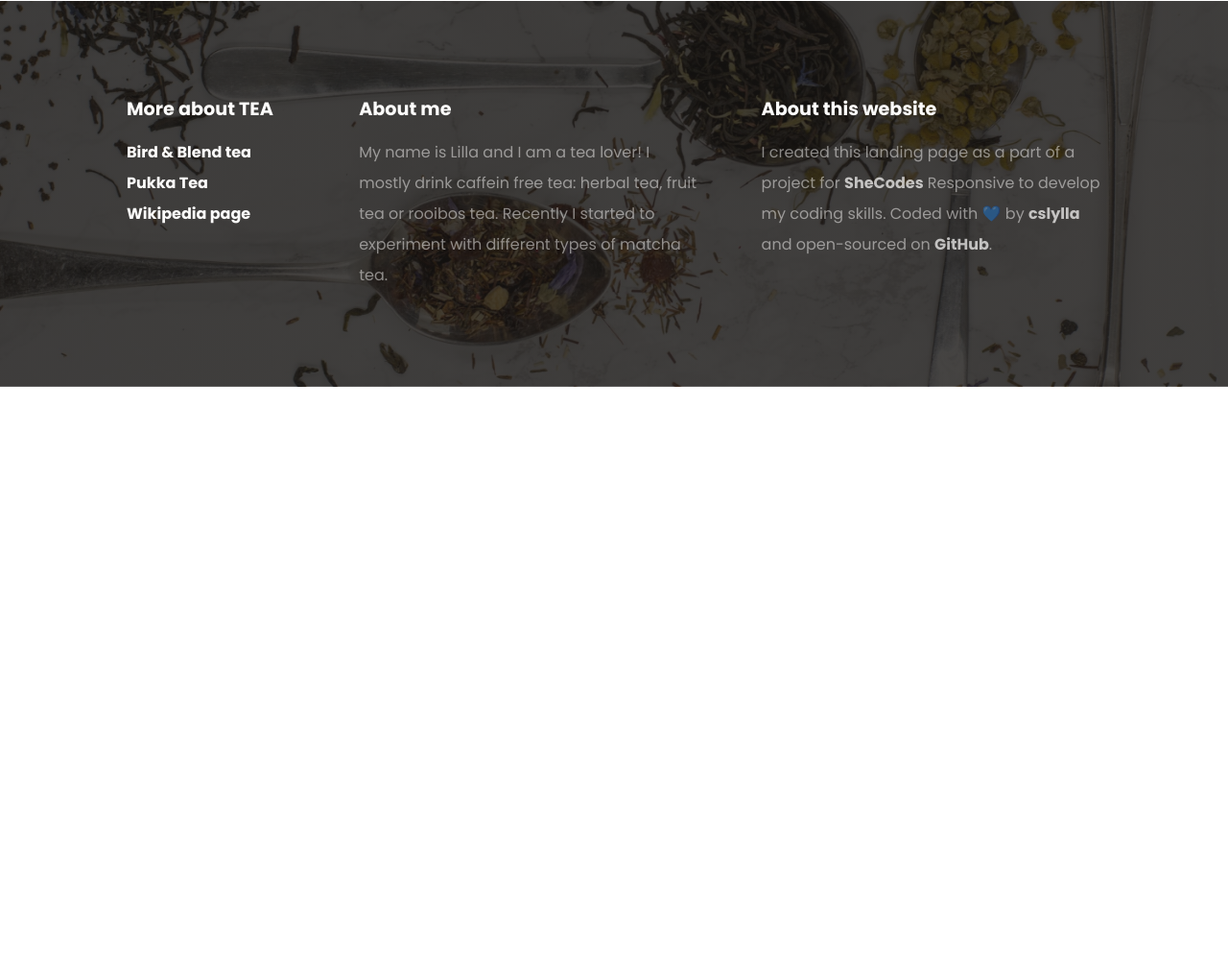
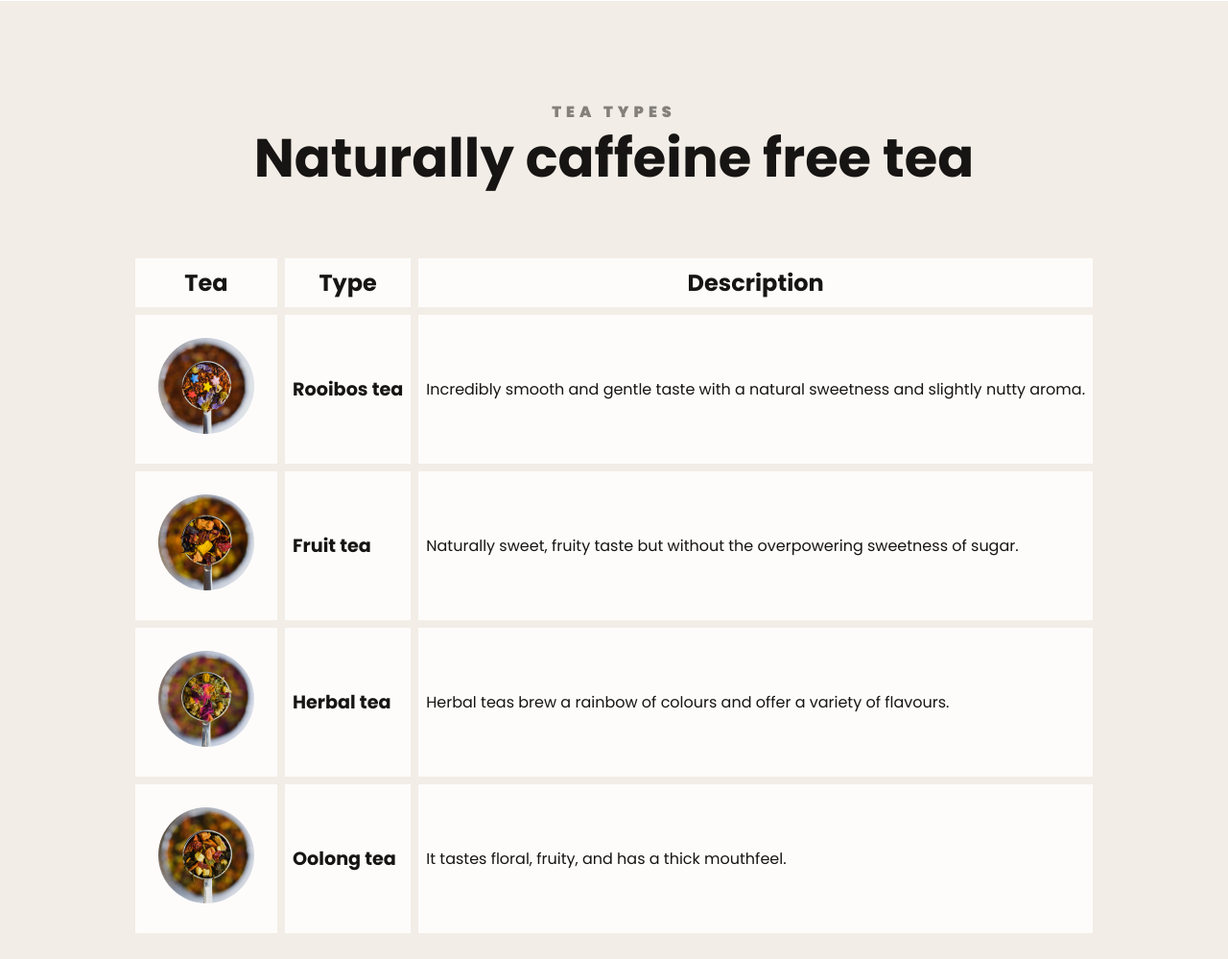
Before and after one commit to cslylla/tea-lover-landing-page, a plain HTML site: page index.html in a window 1280 px wide. Shown: the part 4121-5120 px from the top of the page at 96% size. Before the commit the page ends 4524 px from the top, so only its background shows below. Drawn offline with Linux system fonts and the light colour scheme; a script that the page names is missing.

Commit message:
Add table with photos for tea types

```diff
--- a/index.html
+++ b/index.html
@@ -47,7 +47,7 @@
             </div>
         </section>
 
-        <section class="favorites">
+        <section class="secondary">
             <h3>Teas</h3>
             <h2>My favorite teas</h2>
             <div class="cards">
@@ -668,6 +668,55 @@
             </div>
         </section>
 
+        <section class="secondary">
+            <h3>Tea types</h3>
+            <h2>Naturally caffeine free tea</h2>
+            <div class="table-container">
+            <table>
+                <thead>
+                    <tr>
+                        <th>Tea</th>
+                        <th>Type</th>
+                        <th>Description</th>
+                    </tr>
+                </thead>
+                <tbody>
+                    <tr>
+                        <td>
+                            <img src="/images/rooibos.jpg" alt="Rooibos tea">
+                        </td>
+                        <td class="type">Rooibos tea</td>
+                        <td>Incredibly smooth and gentle taste with a natural sweetness and slightly nutty aroma.</td>
+                    </tr>
+
+                    <tr>
+                        <td>
+                            <img src="/images/fruit.jpg" alt="Fruit tea">
+                        </td>
+                        <td class="type">Fruit tea</td>
+                        <td>Naturally sweet, fruity taste but without the overpowering sweetness of sugar.</td>
+                    </tr>
+
+                    <tr>
+                        <td>
+                            <img src="/images/herbal.jpg" alt="Herbal tea">
+                        </td>
+                        <td class="type">Herbal tea</td>
+                        <td>Herbal teas brew a rainbow of colours and offer a variety of flavours.</td>
+                    </tr>
+
+                    <tr>
+                        <td>
+                            <img src="/images/oolong.jpg" alt="Oolong tea">
+                        </td>
+                        <td class="type">Oolong tea</td>
+                        <td>It tastes floral, fruity, and has a thick mouthfeel.</td>
+                    </tr>
+                </tbody>
+            </table>
+            </div>
+        </section>
+
     </main>
 
     <footer>
--- a/src/styles.css
+++ b/src/styles.css
@@ -209,7 +209,7 @@ header {
 }
 
 /* FAVORITES */
-.favorites {
+.secondary {
   background-color: var(--secondary-light);
 }
 
@@ -270,6 +270,44 @@ header {
   align-items: center;
   justify-content: center;
   margin: 3rem auto 0;
+}
+
+/* TYPES */
+.table-container {
+  overflow-x: auto;
+}
+
+table {
+  margin: 4rem auto 0;
+  border-collapse: collapse;
+}
+
+th {
+  font-size: 1.5rem;
+}
+
+tr {
+  background-color: var(--light);
+}
+
+td,
+th {
+  padding: 0.5rem;
+  border: 8px solid var(--secondary-light);
+  border-radius: 2px;
+}
+
+table img {
+  max-width: 100px;
+  height: auto;
+  border-radius: 50px;
+  filter: brightness(0.9) saturate(1.4);
+  margin: 1rem;
+}
+
+.type {
+  font-weight: 700;
+  font-size: 1.2rem;
 }
 
 /* FOOTER */
@@ -347,8 +385,17 @@ footer a:hover {
   background-color: var(--dark);
 }
 
-.dark .favorites {
+.dark .secondary {
   background-color: var(--dark-accent);
+}
+
+.dark tr {
+  background-color: var(--dark);
+}
+
+.dark td,
+.dark th {
+  border: 8px solid var(--dark-accent);
 }
 
 .dark .theme-button {
```
Also changed, not shown: images/fruit.jpg (added), images/herbal.jpg (added), images/oolong.jpg (added), images/rooibos.jpg (added), images/tea5.jpg (deleted), images/tea6.jpg (deleted), images/tea7.jpg (deleted), images/tea8.jpg (deleted), 1 other file.
